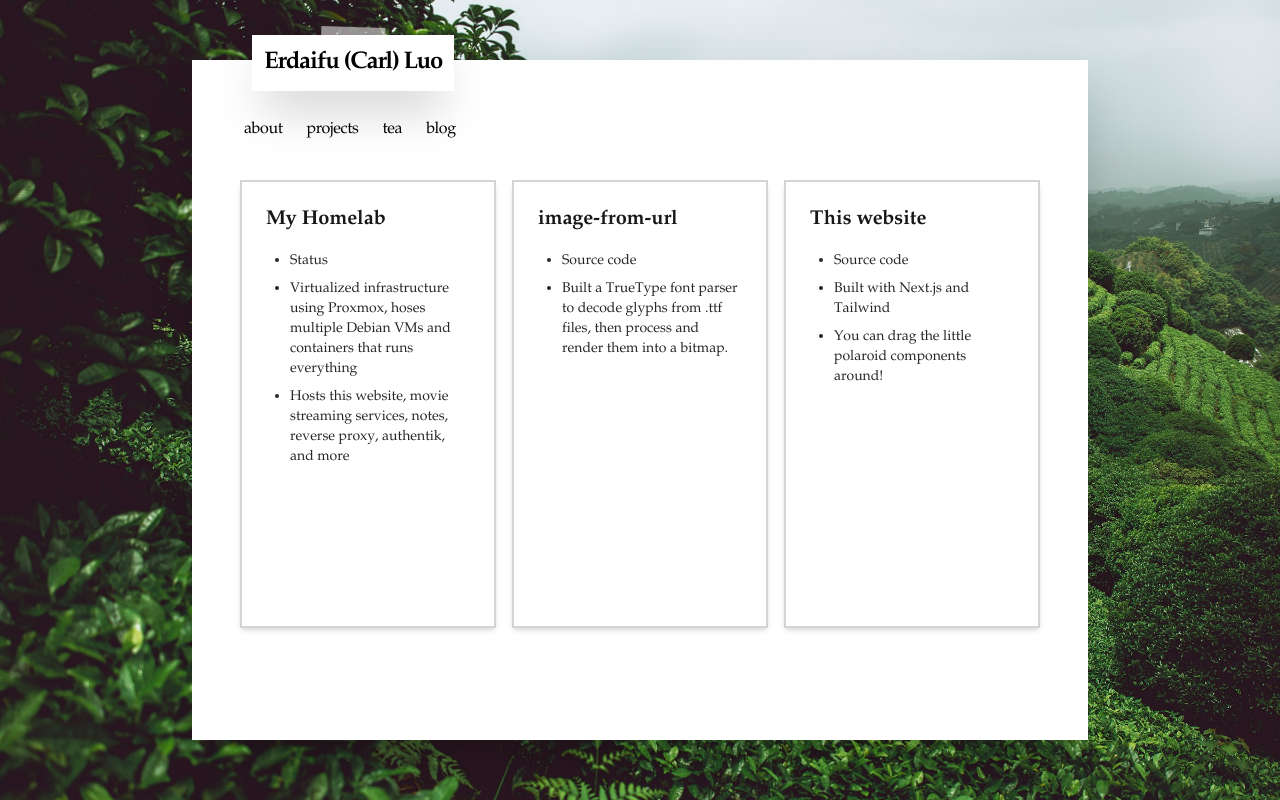
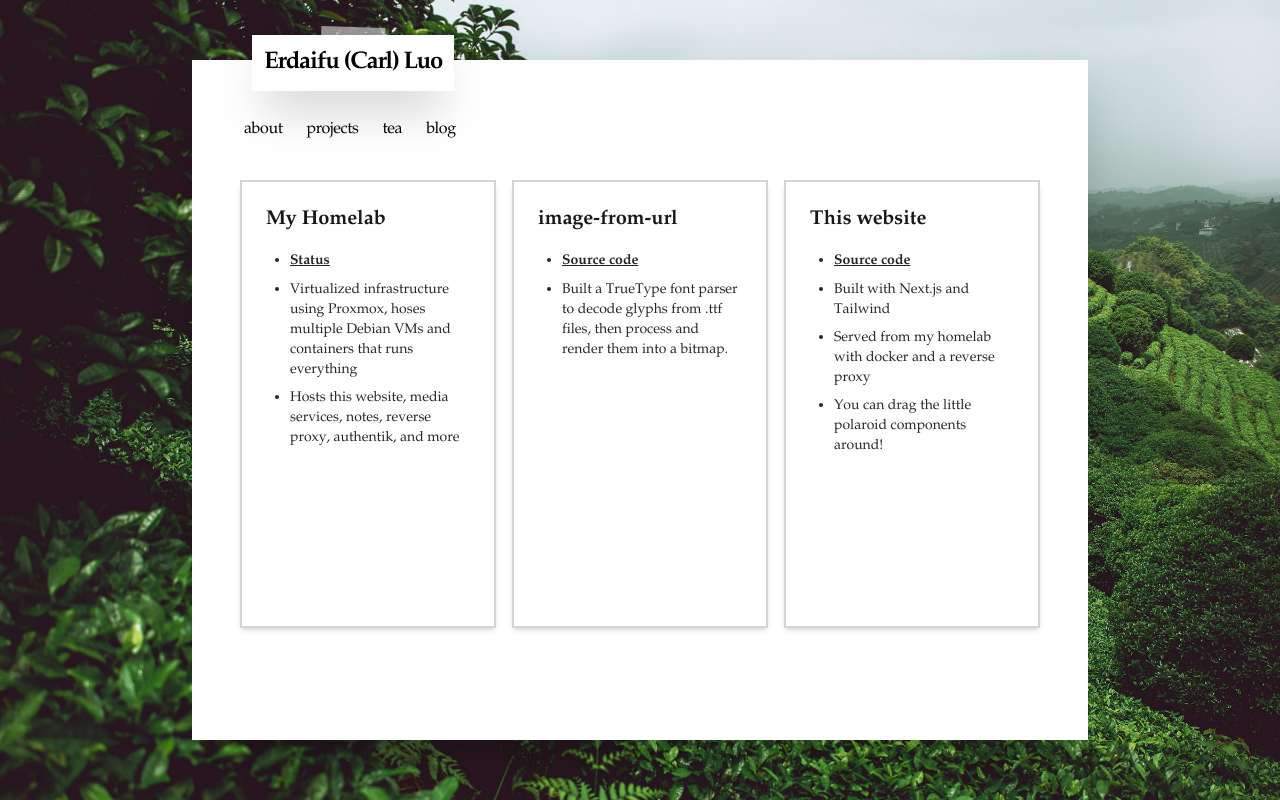
Before and after one commit to erdaifuu/erdaifuu-web, a Next.js app: page /projects in a window 1280 px wide. Built offline with nearby package versions, Linux system fonts and the light colour scheme.

Commit message:
Updated projects, and fixed github ci/cd

```diff
--- a/app/components/card.tsx
+++ b/app/components/card.tsx
@@ -1,6 +1,6 @@
 type CardProps = {
   title?: string
-  description?: string[]
+  description?: React.ReactNode[]
 }
 
 export function Card({ title, description }: CardProps) {
--- a/app/projects/page.tsx
+++ b/app/projects/page.tsx
@@ -6,24 +6,25 @@ export default function Page() {
       <Card
         title="My Homelab"
         description={[
-          "Status",
-          "Virtualized infrastructure using Proxmox, hoses multiple Debian VMs and containers that runs everything",
-          "Hosts this website, movie streaming services, notes, reverse proxy, authentik, and more"
+          <><a href="https://uptime.t.erdaifuu.com/status/homelab" className="font-bold underline">Status</a></>,
+          <>Virtualized infrastructure using Proxmox, hoses multiple Debian VMs and containers that runs everything</>,
+          <>Hosts this website, media services, notes, reverse proxy, authentik, and more</>
         ]}
       />
       <Card
         title="image-from-url"
         description={[
-          "Source code",
-          "Built a TrueType font parser to decode glyphs from .ttf files, then process and render them into a bitmap.",
+          <><a href="https://codeberg.org/func/image-from-url" className="font-bold underline">Source code</a></>,
+          <>Built a TrueType font parser to decode glyphs from .ttf files, then process and render them into a bitmap.</>,
         ]}
       />
       <Card
         title="This website"
         description={[
-          "Source code",
-          "Built with Next.js and Tailwind",
-          "You can drag the little polaroid components around!"
+          <><a href="https://github.com/erdaifuu/erdaifuu.com" className="font-bold underline">Source code</a></>,
+          <>Built with Next.js and Tailwind</>,
+          <>Served from my homelab with docker and a reverse proxy</>,
+          <>You can drag the little polaroid components around!</>
         ]}
       />
     </div>
```
